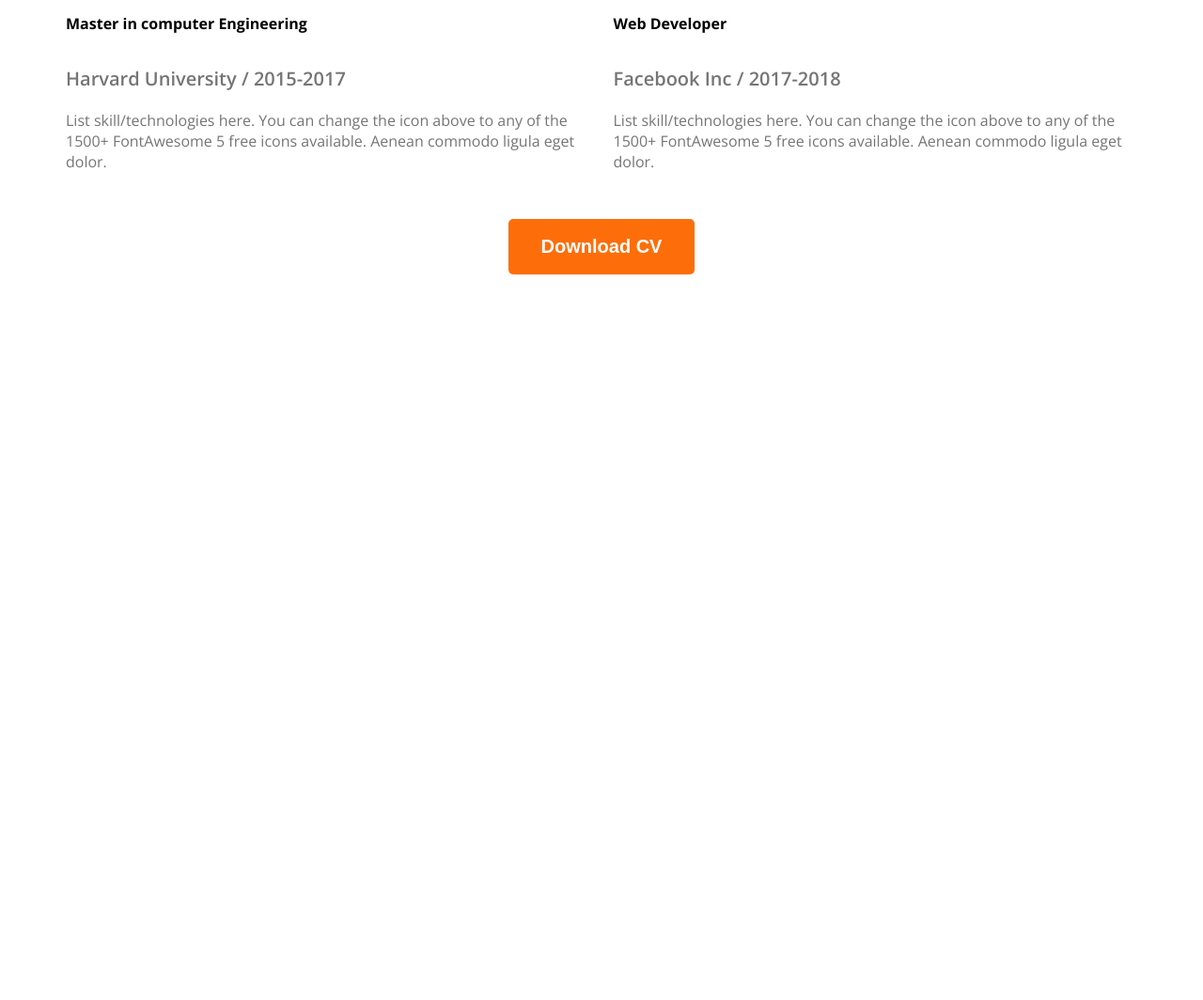
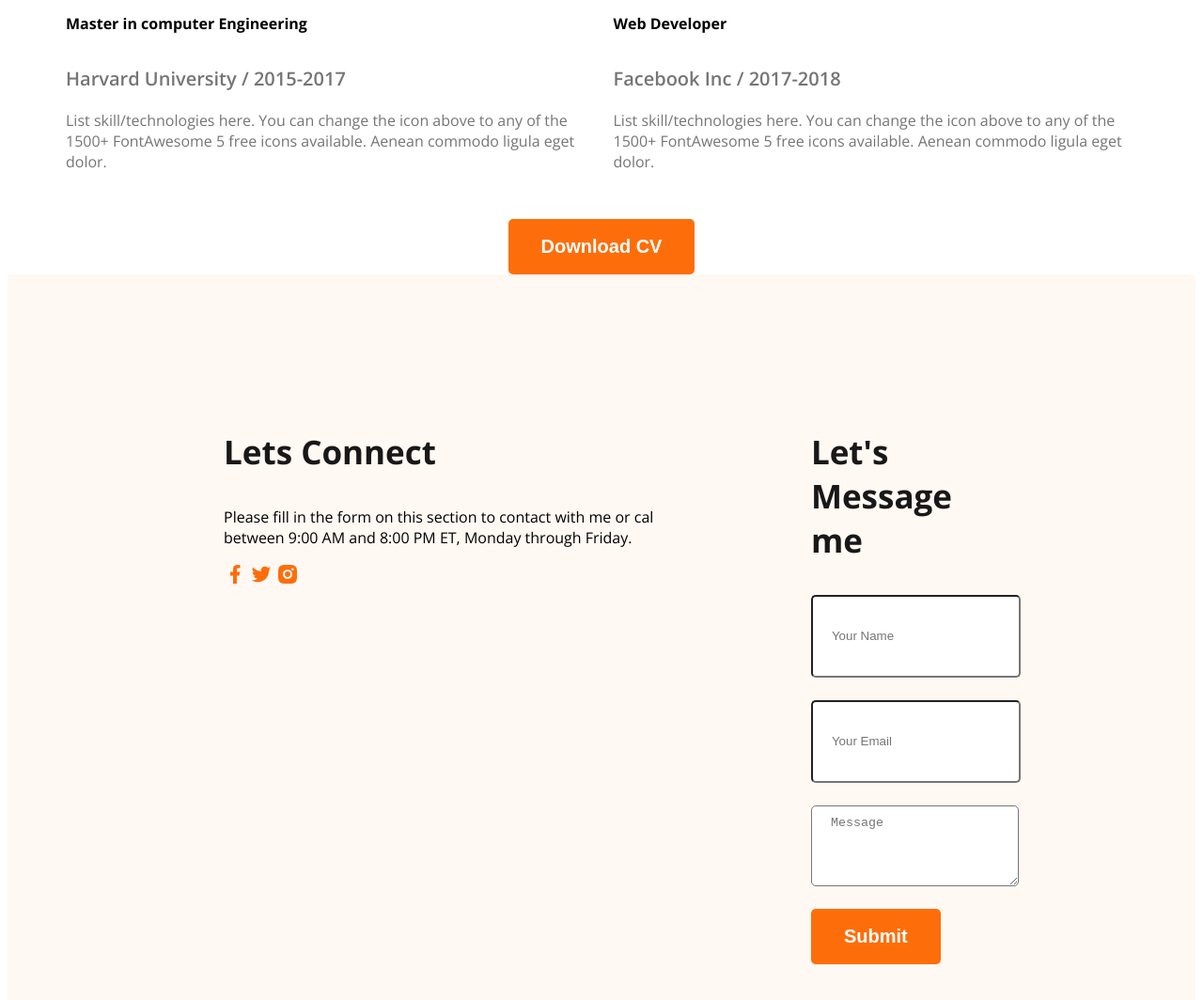
Before and after one commit to Farukosman12/web-dev-portfolioPA1, a plain HTML site: page index.html in a window 1280 px wide. Shown: the part 2805-3869 px from the top of the page at 94% size. Before the commit the page ends 3105 px from the top, so only its background shows below. Drawn offline with nearby package versions, Linux system fonts and the light colour scheme.

Commit message:
added an index.html file

```diff
--- a/index.html
+++ b/index.html
@@ -139,10 +139,25 @@
                 <button class="btn-primary">Download CV</button>
             </div>
         </section>
+    </main>
+    <footer class="secondary-bg">
+        <div class="footer-column">
+            <h3 class="section-title">Lets Connect</h3>
+            <p>Please fill in the form on this section to contact with me or cal between 9:00 AM and 8:00 PM ET, Monday through Friday.</p>
+            <a href=""><img src="images/icons/facebook.png" alt=""></a>
+            <a href=""><img src="images/icons/twitter.png" alt=""></a>
+            <a href=""><img src="images/icons/insta.png" alt=""></a>
+        </div>
+        <div class="footer-column">
+            <h3 class="section-title">Let's Message me</h3>
+            <form action="">
+                <input type="text" name="" id="" placeholder="Your Name">
+                <input type="email" name="" id="" placeholder="Your Email">
+                <textarea name="" id="" cols="30" rows="20" placeholder="Message"></textarea>
+                <input class="btn-primary" type="submit" value="Submit">
+            </form>
 
-    </main>
-    <footer>
-
+        </div>
     </footer>
 </body>
 
--- a/styles/portfolio.css
+++ b/styles/portfolio.css
@@ -160,3 +160,21 @@ main section{
 .resume-download-cv{
     margin-top: 50px;
 }
+/* footer styles part-5 */
+footer{
+    padding: 130px 230px;
+    display: flex;
+    gap: 100px;
+}
+.footer-colomn:{
+ width: 50;
+}
+footer input[type="text"], footer input[type="email"], footer textarea{
+    height:64px;
+    border-radius:5px;
+    background-color: white;
+    display: block;
+    width: 100%;
+    padding: 10px 20px;
+     margin-bottom: 24px;
+}
```
